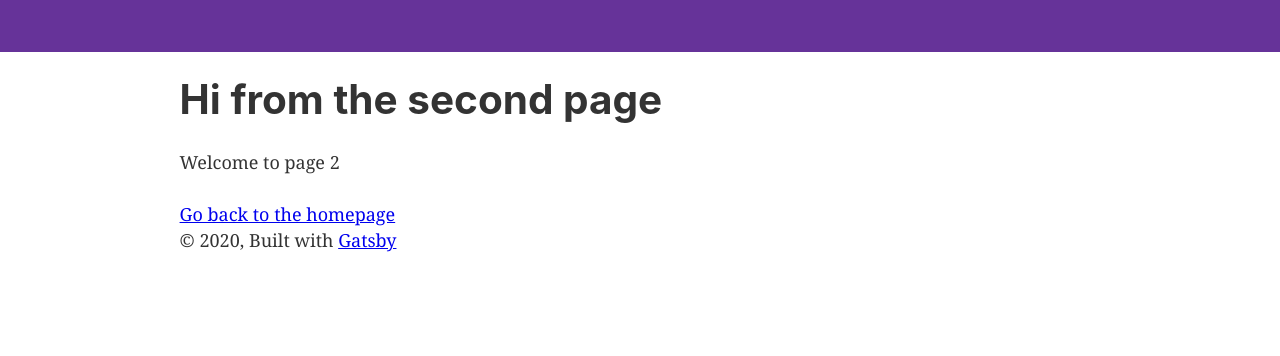
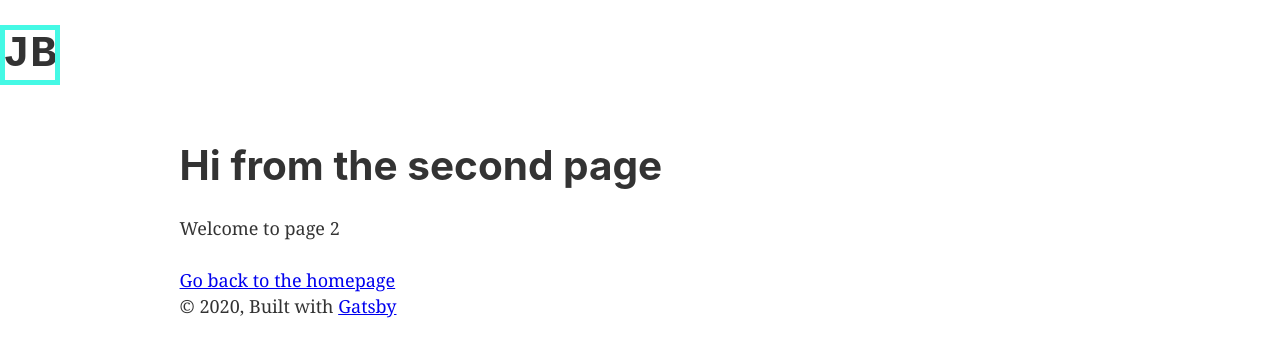
Before and after one commit to jim-at-jibba/james-best-gatsby, a Gatsby site: page /page-2 in a window 1280 px wide. Built offline with nearby package versions, Linux system fonts and the light colour scheme; Gatsby itself is replaced by a stand-in of ours.

Commit message:
Added header component

```diff
--- a/src/components/header.tsx
+++ b/src/components/header.tsx
@@ -1,42 +1,66 @@
 import { Link } from "gatsby"
 import PropTypes from "prop-types"
 import React from "react"
+import styled, { css } from "../utils/styled-components"
 
-const Header = ({ siteTitle }) => (
-  <header
-    style={{
-      background: `rebeccapurple`,
-      marginBottom: `1.45rem`,
-    }}
-  >
-    <div
-      style={{
-        margin: `0 auto`,
-        maxWidth: 960,
-        padding: `1.45rem 1.0875rem`,
-      }}
-    >
-      <h1 style={{ margin: 0 }}>
-        <Link
-          to="/"
-          style={{
-            color: `white`,
-            textDecoration: `none`,
-          }}
-        >
-          {siteTitle}
-        </Link>
-      </h1>
-    </div>
-  </header>
+const Header = () => (
+  <HeaderWrapper>
+    <header>
+      <div className="header-left">
+        <Logo>
+          <Link to="/">JB</Link>
+        </Logo>
+        <LogoWrapper />
+      </div>
+      <div></div>
+    </header>
+  </HeaderWrapper>
 )
 
-Header.propTypes = {
-  siteTitle: PropTypes.string,
-}
+const HeaderWrapper = styled.div`
+  ${() => css`
+    height: 8rem;
+    width: 100vw;
+    padding-top: 25px;
+    header {
+      width: 100vw;
+      display: flex;
+      flex-direction: row;
+      justify-content: space-between;
+      .header-left {
+        display: flex;
+        align-items: center;
+        justify-content: center;
+      }
+    }
+  `}
+`
 
-Header.defaultProps = {
-  siteTitle: ``,
-}
+const LogoWrapper = styled.div`
+  ${({ theme }) => css`
+    position: relative;
+    width: 60px;
+    height: 60px;
+    border: 5px solid ${theme.colors.primary};
+    transition: transform 1.2s ease-in-out;
+    &:hover {
+      transform: rotate(360deg);
+    }
+  `}
+`
 
+const Logo = styled.span`
+  ${({ theme }) => css`
+    position: absolute;
+    a {
+      text-decoration: none;
+      font-size: 2.5rem;
+      color: ${theme.fonts.colors.primary};
+      font-weight: bold;
+      font-family: "Space Mono", monospace;
+      line-height: 40px;
+      letter-spacing: 0.1px;
+    }
+  `}
+`
 export default Header
```
